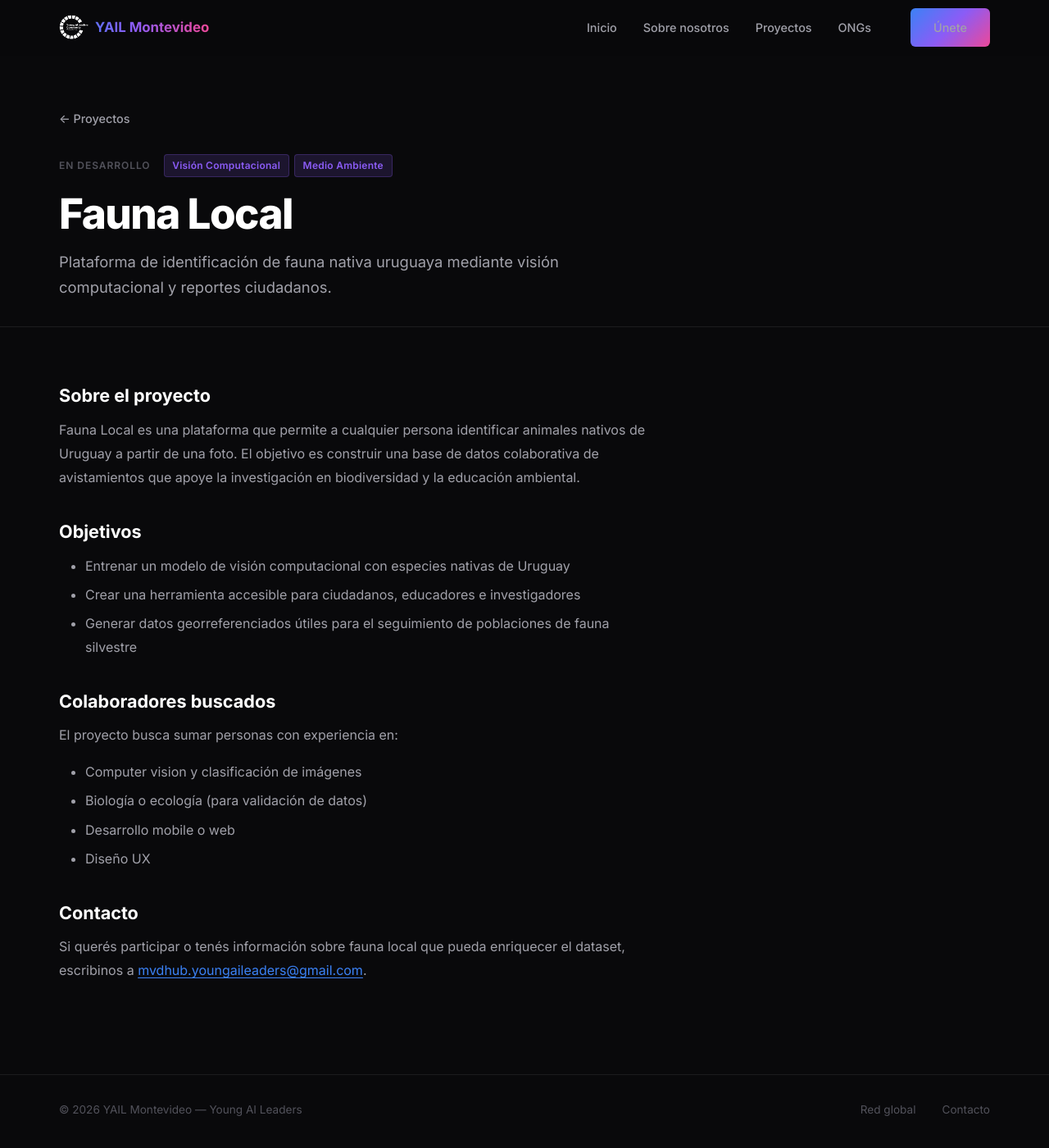
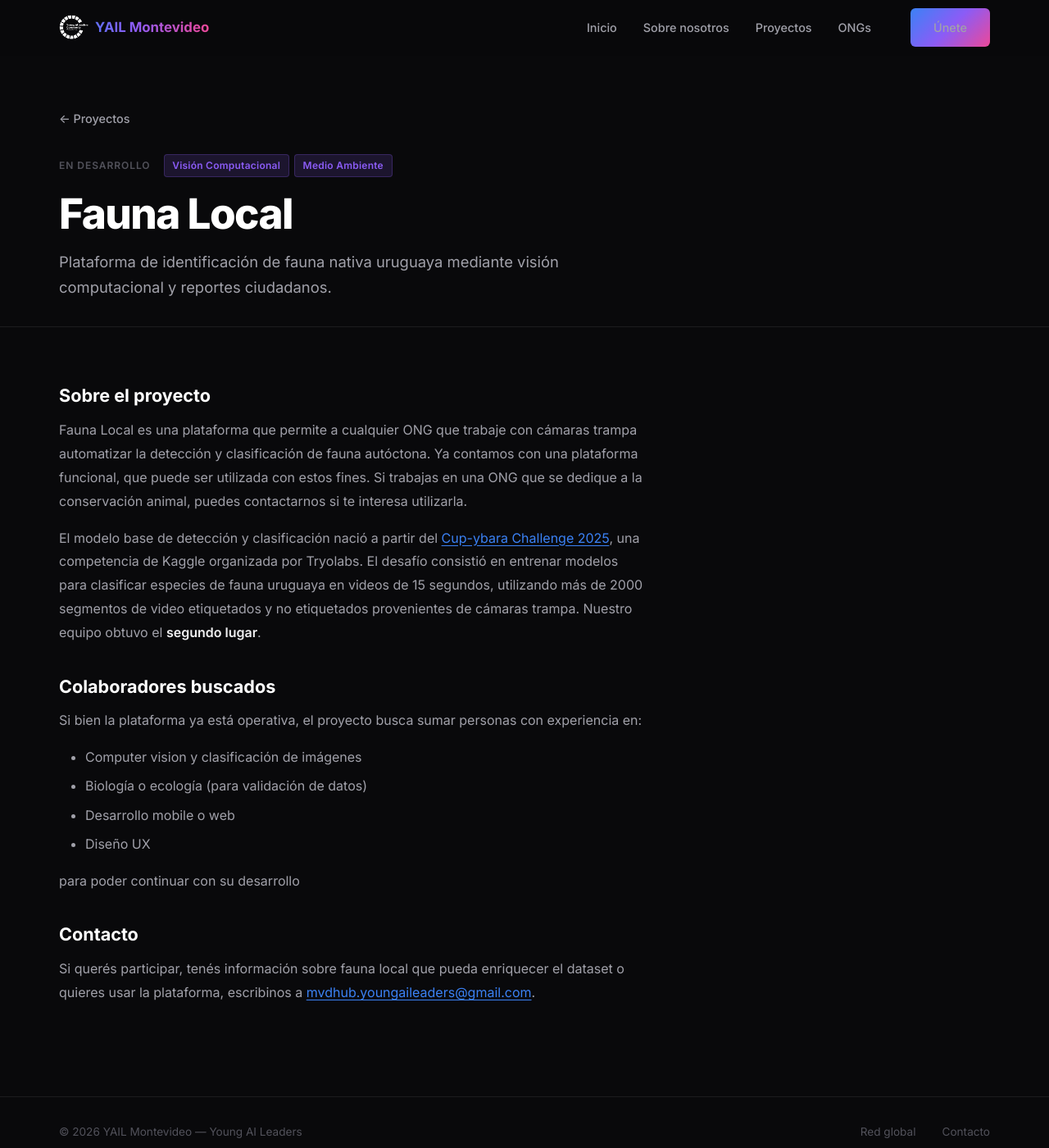
Before and after one commit to YAIL-Montevideo-Hub/yail-montevideo-hub.github.io, a Jekyll site: the page built from _projects/fauna-local.md, in a window 1280 px wide and 1400 px high. Shown: the whole window at 82% size. Built offline with Jekyll 4.4.1, drawn with Linux system fonts in a browser that asks for light colours.

Commit message:
Updated the info about Fauna Local

```diff
--- a/_projects/fauna-local.md
+++ b/_projects/fauna-local.md
@@ -10,23 +10,27 @@ tags:
 
 ## Sobre el proyecto
 
-Fauna Local es una plataforma que permite a cualquier persona identificar animales nativos de Uruguay a partir de una foto. El objetivo es construir una base de datos colaborativa de avistamientos que apoye la investigación en biodiversidad y la educación ambiental.
+Fauna Local es una plataforma que permite a cualquier ONG que trabaje con cámaras trampa automatizar la detección y clasificación de fauna autóctona.
+Ya contamos con una plataforma funcional, que puede ser utilizada con estos fines. Si trabajas en una ONG que se dedique a la conservación animal, puedes contactarnos si te interesa utilizarla.
 
-## Objetivos
+El modelo base de detección y clasificación nació a partir del [Cup-ybara Challenge 2025](https://www.kaggle.com/competitions/cupybara), una competencia de Kaggle organizada por Tryolabs. El desafío consistió en entrenar modelos para clasificar especies de fauna uruguaya en videos de 15 segundos, utilizando más de 2000 segmentos de video etiquetados y no etiquetados provenientes de cámaras trampa. Nuestro equipo obtuvo el **segundo lugar**.
 
-- Entrenar un modelo de visión computacional con especies nativas de Uruguay
-- Crear una herramienta accesible para ciudadanos, educadores e investigadores
-- Generar datos georreferenciados útiles para el seguimiento de poblaciones de fauna silvestre
+
 
 ## Colaboradores buscados
 
-El proyecto busca sumar personas con experiencia en:
+
+Si bien la plataforma ya está operativa, el proyecto busca sumar personas con experiencia en:
 
 - Computer vision y clasificación de imágenes
 - Biología o ecología (para validación de datos)
 - Desarrollo mobile o web
 - Diseño UX
 
+para poder continuar con su desarrollo
+
+
+
 ## Contacto
 
-Si querés participar o tenés información sobre fauna local que pueda enriquecer el dataset, escribinos a [mvdhub.youngaileaders@gmail.com](mailto:mvdhub.youngaileaders@gmail.com).
+Si querés participar, tenés información sobre fauna local que pueda enriquecer el dataset o quieres usar la plataforma, escribinos a [mvdhub.youngaileaders@gmail.com](mailto:mvdhub.youngaileaders@gmail.com).
```
